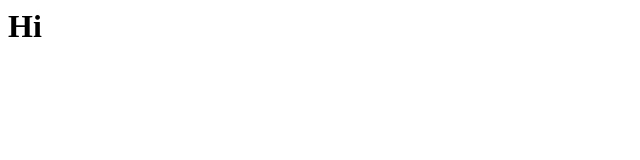
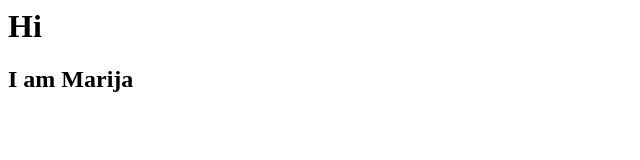
Before and after one commit to MarijaGjorgievska/labsfour, a plain HTML site: page index.html in a window 1280 px wide. Shown: the whole page, without its empty margins (0-640 px from the left). Drawn offline with Linux system fonts and the light colour scheme.

Commit message:
Update index.html

```diff
--- a/index.html
+++ b/index.html
@@ -1 +1,2 @@
 <h1> Hi </h1>
+<h2> I am Marija </h2>
```
